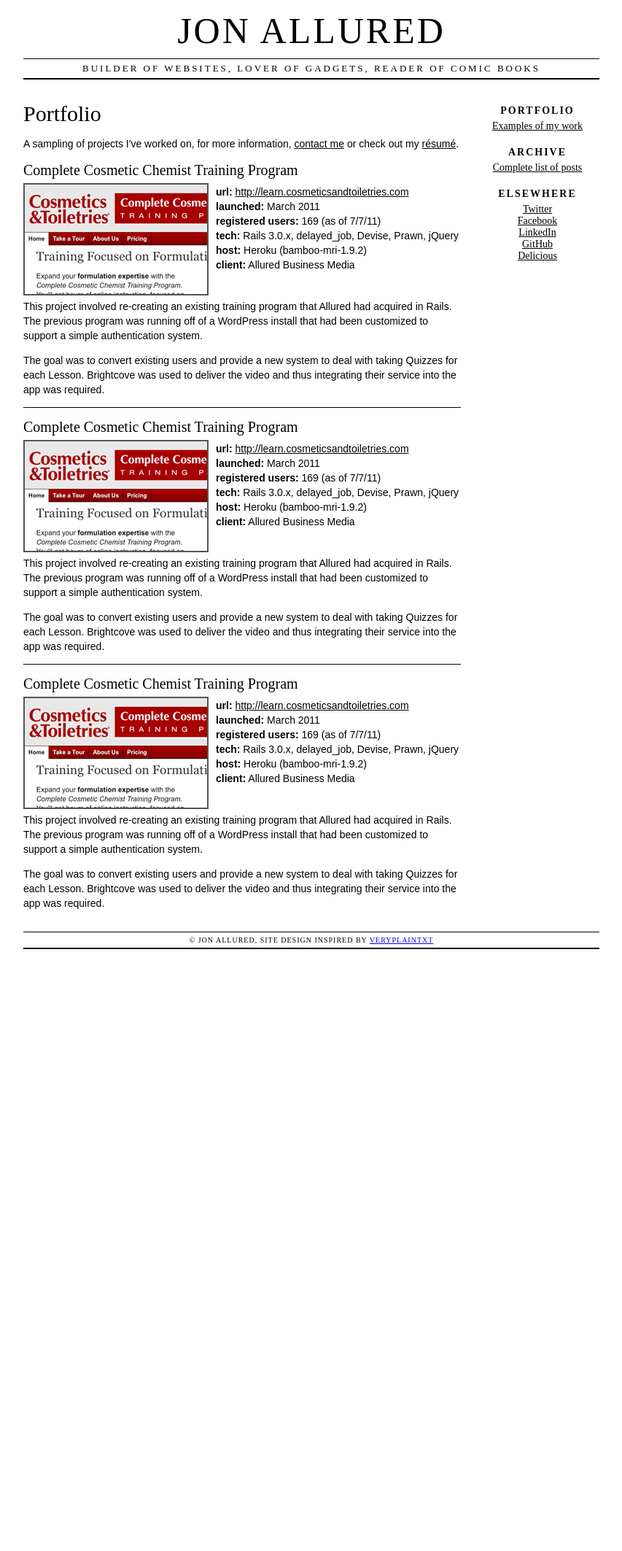
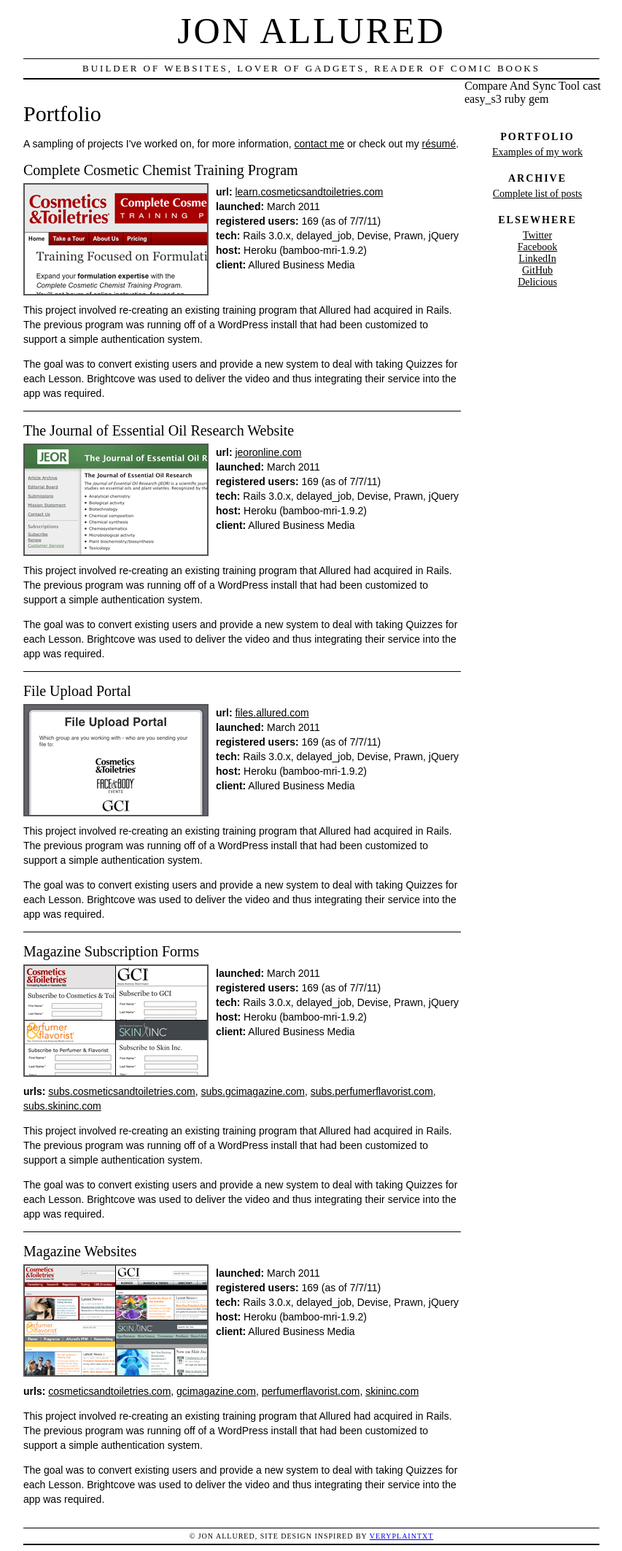
Before and after one commit to jonallured/jonallured.com, a Jekyll site: the page built from portfolio/index.html, in a window 1280 px wide. Shown: the whole page at 73% size, without its empty margins (213-1066 px from the left). Built offline with Jekyll 4.4.1, drawn with Linux system fonts in a browser that asks for light colours; before the commit the page ends 1309 px from its top, so only the background shows below that.

Commit message:
added more projects to the portfolio and adjusted some styles

```diff
--- a/portfolio/index.html
+++ b/portfolio/index.html
@@ -9,7 +9,7 @@
 		<h2>Complete Cosmetic Chemist Training&nbsp;Program</h2>
 		<a href="http://learn.cosmeticsandtoiletries.com"><img src="/images/c3tp-pic.png" /></a>
 		<div class="details">
-			<p><strong>url:</strong> <a href="http://learn.cosmeticsandtoiletries.com">http://learn.cosmeticsandtoiletries.com</a><br />
+			<p><strong>url:</strong> <a href="http://learn.cosmeticsandtoiletries.com">learn.cosmeticsandtoiletries.com</a><br />
 				<strong>launched:</strong> March 2011<br />
 				<strong>registered users:</strong> 169 (as of 7/7/11)<br />
 				<strong>tech:</strong> Rails 3.0.x, delayed_job, Devise, Prawn, jQuery<br />
@@ -22,10 +22,10 @@
 		</div>
 	</div>
 	<div class="project">
-		<h2>Complete Cosmetic Chemist Training&nbsp;Program</h2>
-		<a href="http://learn.cosmeticsandtoiletries.com"><img src="/images/c3tp-pic.png" /></a>
+		<h2>The Journal of Essential Oil Research Website</h2>
+		<a href="http://www.jeoronline.com"><img src="/images/jeor-pic.png" /></a>
 		<div class="details">
-			<p><strong>url:</strong> <a href="http://learn.cosmeticsandtoiletries.com">http://learn.cosmeticsandtoiletries.com</a><br />
+			<p><strong>url:</strong> <a href="http://www.jeoronline.com">jeoronline.com</a><br />
 				<strong>launched:</strong> March 2011<br />
 				<strong>registered users:</strong> 169 (as of 7/7/11)<br />
 				<strong>tech:</strong> Rails 3.0.x, delayed_job, Devise, Prawn, jQuery<br />
@@ -38,10 +38,10 @@
 		</div>
 	</div>
 	<div class="project">
-		<h2>Complete Cosmetic Chemist Training&nbsp;Program</h2>
-		<a href="http://learn.cosmeticsandtoiletries.com"><img src="/images/c3tp-pic.png" /></a>
+		<h2>File Upload Portal</h2>
+		<a href="http://files.allured.com"><img src="/images/fup-pic.png" /></a>
 		<div class="details">
-			<p><strong>url:</strong> <a href="http://learn.cosmeticsandtoiletries.com">http://learn.cosmeticsandtoiletries.com</a><br />
+			<p><strong>url:</strong> <a href="http://files.allured.com">files.allured.com</a><br />
 				<strong>launched:</strong> March 2011<br />
 				<strong>registered users:</strong> 169 (as of 7/7/11)<br />
 				<strong>tech:</strong> Rails 3.0.x, delayed_job, Devise, Prawn, jQuery<br />
@@ -53,4 +53,42 @@
 			<p>The goal was to convert existing users and provide a new system to deal with taking Quizzes for each Lesson. Brightcove was used to deliver the video and thus integrating their service into the app was required.</p>
 		</div>
 	</div>
+	<div class="project">
+		<h2>Magazine Subscription Forms</h2>
+		<a href="https://subs.cosmeticsandtoiletries.com"><img src="/images/subs-pic.gif" /></a>
+		<div class="details">
+			<p><strong>launched:</strong> March 2011<br />
+				<strong>registered users:</strong> 169 (as of 7/7/11)<br />
+				<strong>tech:</strong> Rails 3.0.x, delayed_job, Devise, Prawn, jQuery<br />
+				<strong>host:</strong> Heroku (bamboo-mri-1.9.2)<br />
+				<strong>client:</strong> Allured Business Media</p>
+		</div>
+		<div class="description">
+			<p><strong>urls:</strong> <a href="https://subs.cosmeticsandtoiletries.com">subs.cosmeticsandtoiletries.com</a>, <a href="https://subs.gcimagazine.com">subs.gcimagazine.com</a>, <a href="https://subs.perfumerflavorist.com">subs.perfumerflavorist.com</a>, <a href="https://subs.skininc.com">subs.skininc.com</a></p>
+			<p>This project involved re-creating an existing training program that Allured had acquired in Rails. The previous program was running off of a WordPress install that had been customized to support a simple authentication system.</p>
+			<p>The goal was to convert existing users and provide a new system to deal with taking Quizzes for each Lesson. Brightcove was used to deliver the video and thus integrating their service into the app was required.</p>
+		</div>
+	</div>
+	<div class="project">
+		<h2>Magazine Websites</h2>
+		<a href="http://www.cosmeticsandtoiletries.com"><img src="/images/mag-pic.png" /></a>
+		<div class="details">
+			<p><strong>launched:</strong> March 2011<br />
+				<strong>registered users:</strong> 169 (as of 7/7/11)<br />
+				<strong>tech:</strong> Rails 3.0.x, delayed_job, Devise, Prawn, jQuery<br />
+				<strong>host:</strong> Heroku (bamboo-mri-1.9.2)<br />
+				<strong>client:</strong> Allured Business Media</p>
+		</div>
+		<div class="description">
+			<p><strong>urls:</strong> <a href="http://www.cosmeticsandtoiletries.com">cosmeticsandtoiletries.com</a>, <a href="http://www.gcimagazine.com">gcimagazine.com</a>, <a href="http://www.perfumerflavorist.com">perfumerflavorist.com</a>, <a href="http://www.skininc.com">skininc.com</a></p>
+			<p>This project involved re-creating an existing training program that Allured had acquired in Rails. The previous program was running off of a WordPress install that had been customized to support a simple authentication system.</p>
+			<p>The goal was to convert existing users and provide a new system to deal with taking Quizzes for each Lesson. Brightcove was used to deliver the video and thus integrating their service into the app was required.</p>
+		</div>
+	</div>
 </article>
+
+Compare And Sync Tool
+cast
+
+easy_s3
+ruby gem
--- a/style.css
+++ b/style.css
@@ -32,8 +32,12 @@
 div.project:last-child { border-bottom: none; }
 
 div.project h2 { margin-top: 0; }
-div.project img { border: 2px solid #555; float: left; margin: 12px 10px 5px 0; width: 250px; }
+div.project img { border: 2px solid #555; float: left; margin: 12px 10px 10px 0; width: 250px; }
 div.project img:hover { border: 2px solid #00f; }
 
 div.project div.description { clear: both; }
-div.project div.details { margin-left: 262px; }
+div.project div.details { margin-left: 264px; }
+
+div.project strong {
+
+}
```
Also changed, not shown: images/fup-pic.png (added), images/jeor-pic.png (added), images/mag-pic.png (added), images/subs-pic.gif (added).
